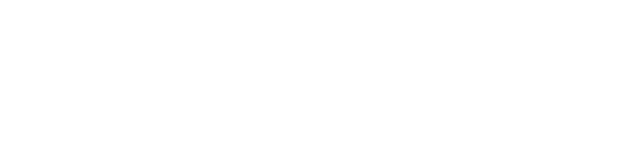
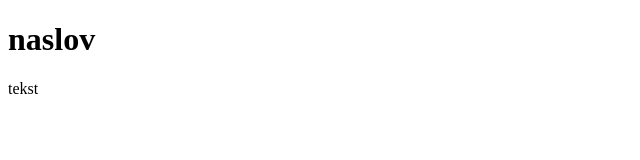
Before and after one commit to Ognjen-Pejcic/Radionica, a plain HTML site: page index.html in a window 1280 px wide. Shown: the whole page, without its empty margins (0-640 px from the left). Drawn offline with Linux system fonts and the light colour scheme.

Commit message:
komit na novoj grani

```diff
--- a/index.html
+++ b/index.html
@@ -1,11 +1,12 @@
 <!DOCTYPE html>
 <html lang="en">
-<head>
-    <meta charset="UTF-8">
-    <meta name="viewport" content="width=device-width, initial-scale=1.0">
+  <head>
+    <meta charset="UTF-8" />
+    <meta name="viewport" content="width=device-width, initial-scale=1.0" />
     <title>Document</title>
-</head>
-<body>
-
-</body>
+  </head>
+  <body>
+    <h1>naslov</h1>
+    <p>tekst</p>
+  </body>
 </html>
```
Also changed, not shown: k.txt.
